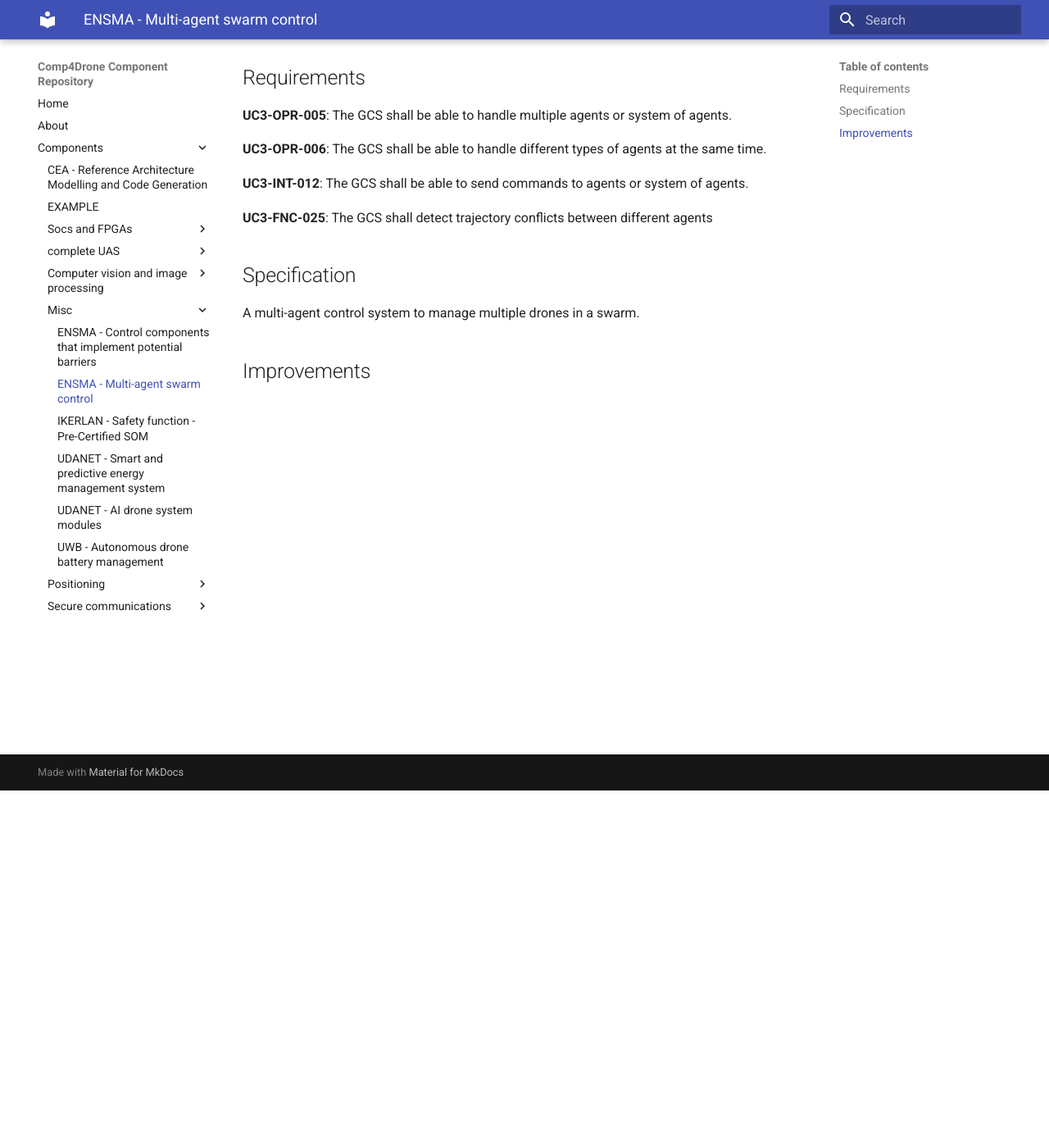
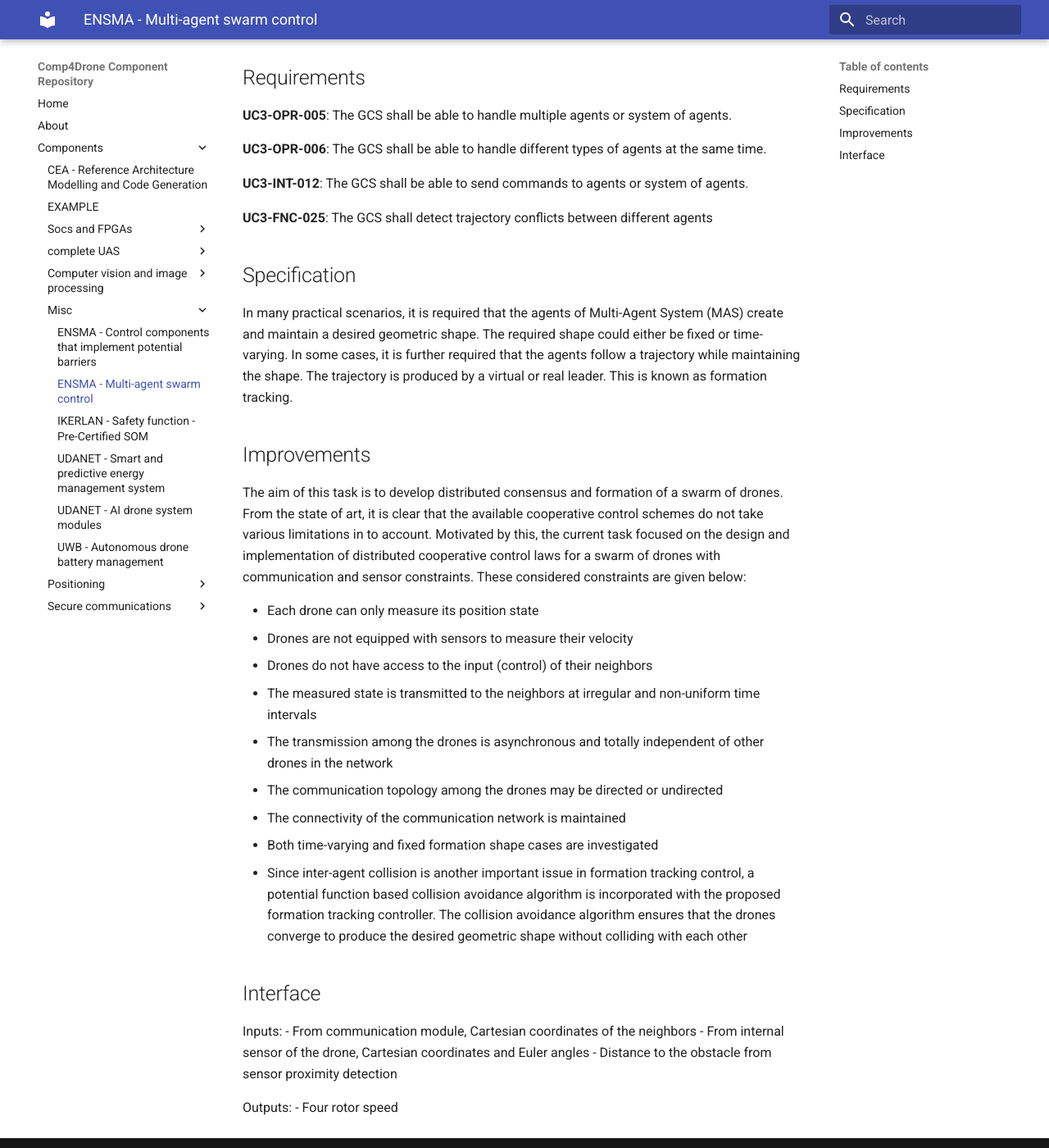
Before and after one commit to Comp4Drones/Component_repository, an MkDocs documentation site: the page built from docs/components/misc/ENSMA_2.md, in a window 1280 px wide and 1400 px high, scrolled down 436 px. Shown: the whole window at 82% size. Built offline with MkDocs 1.6.1 and Material for MkDocs 9.7.7, drawn with Linux system fonts in a browser that asks for light colours.

Commit message:
Added more detailed ENSMA contribution

```diff
--- a/docs/components/misc/ENSMA_2.md
+++ b/docs/components/misc/ENSMA_2.md
@@ -16,7 +16,7 @@ KET:
 - __Licence:__ LGPL
 - __expected TRL:__ 3
 - __KET:__ 1.1.6 - Command and Control, 2.2.7 - Obstacle Detection and Avoidance, 2.5.2 - Swarm Formation and Cooperation
-- __Contact:__ __
+- __Contact:__ _patrick.coirault@univ-poitiers.fr_
 
 
 ## Requirements
@@ -32,6 +32,28 @@ __UC3-FNC-025__: The GCS shall detect trajectory conflicts between different age
 
 ## Specification
 
-A multi-agent control system to manage multiple drones in a swarm.
+In many practical scenarios, it is required that the agents of Multi-Agent System (MAS) create and maintain a desired geometric shape. The required shape could either be fixed or time-varying. In some cases, it is further required that the agents follow a trajectory while maintaining the shape. The trajectory is produced by a virtual or real leader. This is known as formation tracking.
 
 ## Improvements
+
+The aim of this task is to develop distributed consensus and formation of a swarm of drones. From the state of art, it is clear that the available cooperative control schemes do not take various limitations in to account. Motivated by this, the current task focused on the design and implementation of distributed cooperative control laws for a swarm of drones with communication and sensor constraints. These considered constraints are given below:
+
+-	Each drone can only measure its position state
+-	Drones are not equipped with sensors to measure their velocity
+-	Drones do not have access to the input (control) of their neighbors
+-	The measured state is transmitted to the neighbors at irregular and non-uniform time intervals
+-	The transmission among the drones is asynchronous and totally independent of other drones in the network
+-	The communication topology among the drones may be directed or undirected
+-	The connectivity of the communication network is maintained
+-	Both time-varying and fixed formation shape cases are investigated
+-	Since inter-agent collision is another important issue in formation tracking control, a potential function based collision avoidance algorithm is incorporated with the proposed formation tracking controller. The collision avoidance algorithm ensures that the drones converge to produce the desired geometric shape without colliding with each other
+
+## Interface
+
+Inputs:
+-	From communication module, Cartesian coordinates of the neighbors
+-	From internal sensor of the drone, Cartesian coordinates and Euler angles
+-	Distance to the obstacle from sensor proximity detection
+
+Outputs:
+-	Four rotor speed
```
Also changed, not shown: docs/components/misc/ENSMA_1.md (+26 -0 lines).
